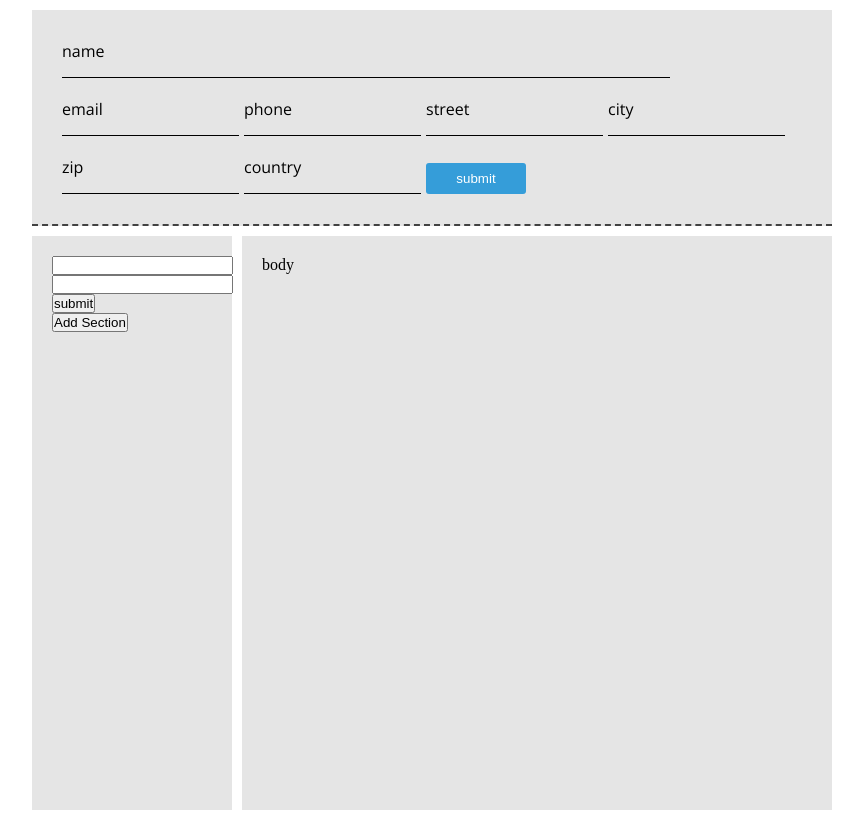
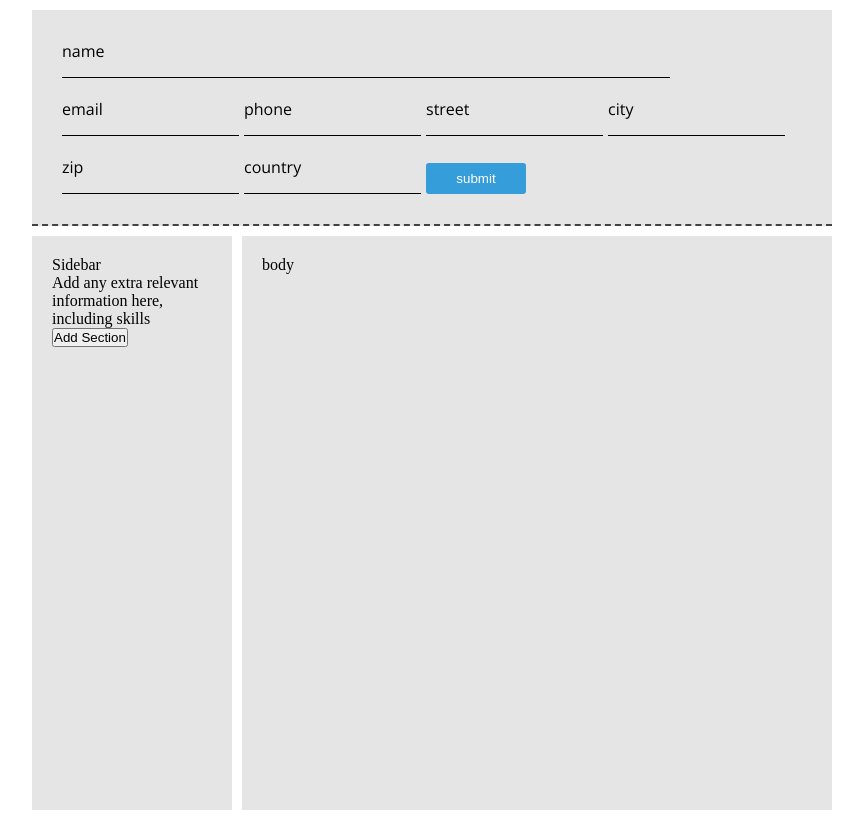
Before and after one commit to alinaalbrecht/resume-builder, a React (Create React App) app: page / in a window 1280 px wide. Shown: the whole page, without its empty margins (208-1071 px from the left). Built offline with nearby package versions, Linux system fonts and the light colour scheme; a web font is replaced by a local one.

Commit message:
add delete button and sidebar explanation

```diff
--- a/src/Components/Sidebar.js
+++ b/src/Components/Sidebar.js
@@ -6,18 +6,25 @@ export class Sidebar extends React.Component {
   constructor(props) {
     super(props);
     this.state = {
-      sections: [
-        {
-          edit: true,
-          title: "",
-          bullets: [],
-          name: uniqid(),
-        },
-      ],
+      sections: [],
     };
     this.handleChange = this.handleChange.bind(this);
     this.toggleEdit = this.toggleEdit.bind(this);
     this.addSection = this.addSection.bind(this);
+    this.deleteSection = this.deleteSection.bind(this);
+  }
+
+  deleteSection(e) {
+    const index = this.state.sections
+      .map((section) => section.name)
+      .indexOf(e.target.name);
+    console.log(index);
+    let updatedSections = Object.assign({}, this.state);
+    updatedSections.sections.splice(index, 1);
+    console.log(this.state.sections);
+    this.setState({
+      updatedSections,
+    });
   }
 
   addSection() {
@@ -48,7 +55,7 @@ export class Sidebar extends React.Component {
       updatedSections,
     });
 
-    console.log(this.state.sections);
+    /* console.log(this.state.sections); */
   }
 
   toggleEdit(e) {
@@ -67,6 +74,12 @@ export class Sidebar extends React.Component {
   render() {
     return (
       <aside className="sidebar">
+        {this.state.sections.length === 0 && (
+          <div>
+            <p>Sidebar</p>
+            <p>Add any extra relevant information here, including skills</p>
+          </div>
+        )}
         {this.state.sections.map((section) => (
           <SidebarSection
             edit={section.edit}
@@ -75,6 +88,7 @@ export class Sidebar extends React.Component {
             handleChange={this.handleChange}
             toggleEdit={this.toggleEdit}
             name={section.name}
+            deleteSection={this.deleteSection}
           />
         ))}
         <button onClick={this.addSection}>Add Section</button>
--- a/src/Components/SidebarSection.js
+++ b/src/Components/SidebarSection.js
@@ -1,9 +1,4 @@
 export const SidebarSection = (props) => {
-  /* const inputs = [
-    {
-      id
-    }
-  ] */
   return (
     <section>
       {props.edit && (
@@ -29,7 +24,6 @@ export const SidebarSection = (props) => {
       )}
       {!props.edit && (
         <div>
-          {" "}
           <h2>{props.title}</h2>
           <ul>
             {props.bullets.map((bullet) => (
@@ -41,6 +35,9 @@ export const SidebarSection = (props) => {
           </button>
         </div>
       )}
+      <button name={props.name} onClick={props.deleteSection}>
+        delete
+      </button>
     </section>
   );
 };
```
